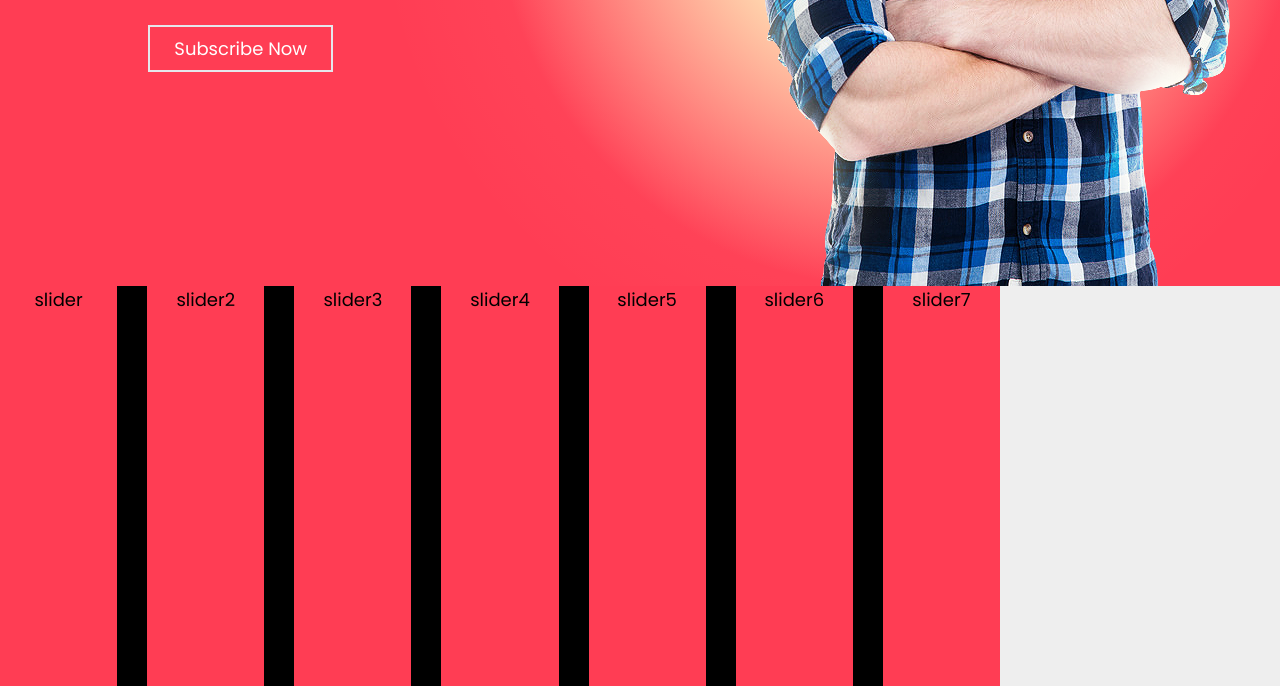
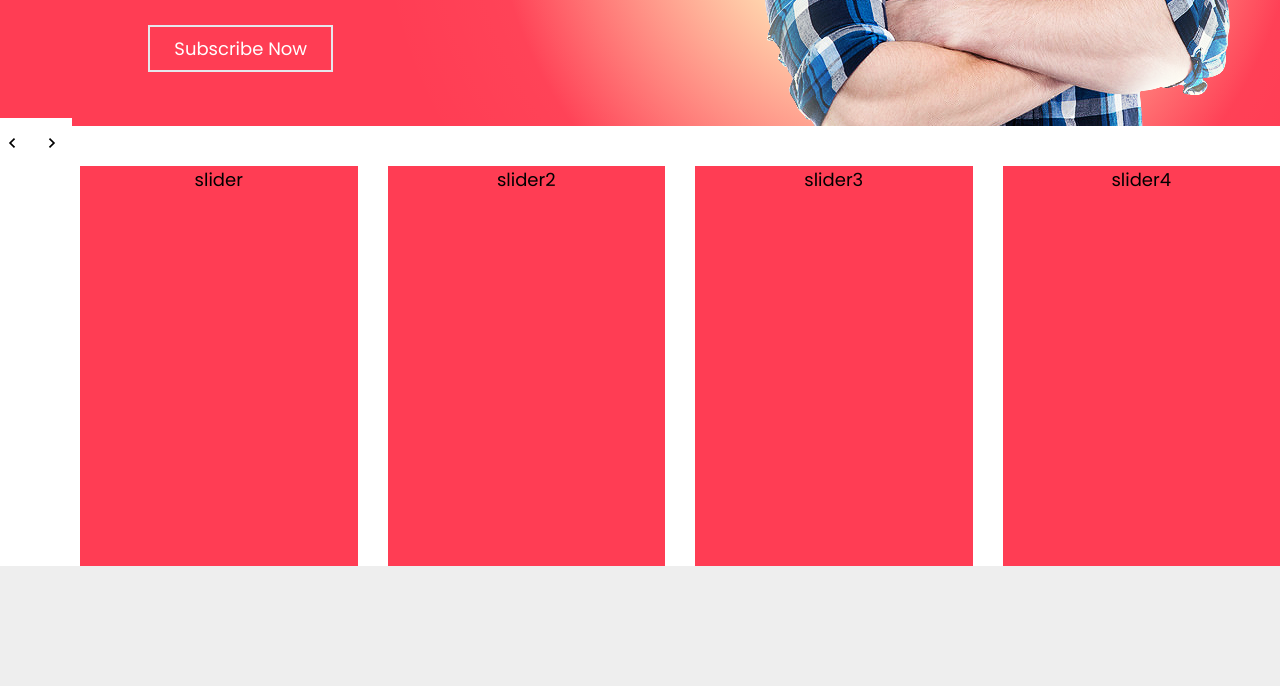
Before and after one commit to developershohan/bdshop-js, a website built with Vite: page index.html in a window 1280 px wide. Shown: the part 514-1200 px from the top of the page. After the commit the page ends 1080 px from the top, so only its background shows below. Built offline with nearby package versions, Linux system fonts and the light colour scheme.

Commit message:
info slider arrow added

```diff
--- a/index.html
+++ b/index.html
@@ -27,7 +27,7 @@
     <!-- Header Start -->
 
     <div
-      class="flex  header-wrapper justify-center lg:-mb-[100px] lg:h-[100px] h-[50px] -mb-[50px] bg-white z-100">
+      class="flex header-wrapper justify-center lg:-mb-[100px] lg:h-[100px] h-[50px] -mb-[50px] bg-white z-100">
       <div class="container flex justify-between items-center">
         <!-- logo Start-->
         <div class="logo z-20 w-[100px]">
@@ -224,72 +224,85 @@
 
     <!-- Hero Section End -->
     <!-- info Section Start-->
-    <div class="container">
-      <div class="info_section relative z-10 w-[1000px]">
-        <div class="swiper infoSwiper bg-black">
+    <div class="info_section  flex justify-end -mt-40">
+      <div class="container relative z-10 pt-10 pl-20 bg-white">
+
+        <div class="swiper infoSwiper">
           <div class="swiper-wrapper">
-            <div class="swiper-slide w-[350px] h-[400px] bg-slate-400 group ">
+            <div class="swiper-slide w-[350px] h-[400px] bg-slate-400 group">
               <div
                 class="bg-accent w-full h-full flex justify-center align-middle">
                 <h1>slider</h1>
               </div>
             </div>
-            <div class="swiper-slide w-[350px] h-[400px] group ">
+            <div class="swiper-slide w-[350px] h-[400px] group">
               <div
                 class="bg-accent w-full h-full flex justify-center align-middle">
                 <h1>slider2</h1>
               </div>
             </div>
-            <div class="swiper-slide w-[350px] h-[400px] group ">
+            <div class="swiper-slide w-[350px] h-[400px] group">
               <div
                 class="bg-accent w-full h-full flex justify-center align-middle">
                 <h1>slider3</h1>
               </div>
             </div>
-            <div class="swiper-slide w-[350px] h-[400px] group ">
+            <div class="swiper-slide w-[350px] h-[400px] group">
               <div
                 class="bg-accent w-full h-full flex justify-center align-middle">
                 <h1>slider4</h1>
               </div>
             </div>
-            <div class="swiper-slide w-[350px] h-[400px] group ">
+            <div class="swiper-slide w-[350px] h-[400px] group">
               <div
                 class="bg-accent w-full h-full flex justify-center align-middle">
                 <h1>slider5</h1>
               </div>
             </div>
-            <div class="swiper-slide w-[350px] h-[400px] group ">
+            <div class="swiper-slide w-[350px] h-[400px] group">
               <div
                 class="bg-accent w-full h-full flex justify-center align-middle">
                 <h1>slider6</h1>
               </div>
             </div>
-            <div class="swiper-slide w-[350px] h-[400px] group ">
+            <div class="swiper-slide w-[350px] h-[400px] group">
               <div
                 class="bg-accent w-full h-full flex justify-center align-middle">
                 <h1>slider7</h1>
               </div>
             </div>
-            <div class="swiper-slide w-[350px] h-[400px] group ">
+            <div class="swiper-slide w-[350px] h-[400px] group">
               <div
                 class="bg-accent w-full h-full flex justify-center align-middle">
                 <h1>slider8</h1>
               </div>
             </div>
-            <div class="swiper-slide w-[350px] h-[400px] group ">
+            <div class="swiper-slide w-[350px] h-[400px] group">
               <div
                 class="bg-accent w-full h-full flex justify-center align-middle">
                 <h1>slider9</h1>
               </div>
             </div>
-
           </div>
-          <div class="info-swiper-button-next"></div>
-          <div class="info-swiper-button-prev"></div>
+        </div>
+        <div class="absolute md:-top-2 md:-left-2 top-0 left-0">
+          <div class="flex flex-wrap items-center justify-between">
+            <div class="flex">
+              <div class="js-vv-videos-featured-swiper-btn-prev relative isolate flex h-[50px] w-[40px] items-center justify-center bg-white text-primary before:absolute before:inset-y-0 before:left-0 before:-z-10 before:block before:w-full before:origin-left before:scale-x-0 before:bg-gray-100 before:transition-transform before:duration-300 hover:cursor-pointer hover:text-accent hover:before:origin-right hover:before:scale-x-100 dark:bg-gray-800 dark:text-white dark:before:bg-gray-700 dark:hover:text-accent">
+                <svg class="h-[10px] w-[10px]" fill="currentColor">
+                  <use xlink:href="./public/img/sprite.svg#chevron-left"></use>
+                </svg>
+              </div>
+              <div class="js-vv-videos-featured-swiper-btn-next relative isolate flex h-[50px] w-[40px] items-center justify-center bg-white text-primary before:absolute before:inset-y-0 before:left-0 before:-z-10 before:block before:w-full before:origin-right before:scale-x-0 before:bg-gray-100 before:transition-transform before:duration-300 hover:cursor-pointer hover:text-accent hover:before:origin-left hover:before:scale-x-100 dark:bg-gray-800 dark:text-white dark:before:bg-gray-700 dark:hover:text-accent">
+                <svg class="h-[10px] w-[10px]" fill="currentColor">
+                  <use xlink:href="./public/img/sprite.svg#chevron-right"></use>
+                </svg>
+              </div>
+            </div>
+          </div>
         </div>
       </div>
     </div>
-
 
     <!-- info Section End -->
 
--- a/main.js
+++ b/main.js
@@ -31,10 +31,10 @@ var swiper = new Swiper(".mySwiper", {
   //   delay: 1000,
   //   disableOnInteraction: false,
   // },
-  navigation: {
-    nextEl: ".swiper-button-next",
-    prevEl: ".swiper-button-prev",
-  },
+  // navigation: {
+  //   nextEl: ".swiper-button-next",
+  //   prevEl: ".swiper-button-prev",
+  // },
   on: {
     slideChange: function () {
       const currentIndex = this.realIndex;
@@ -57,13 +57,13 @@ var infoswiper = new Swiper(".infoSwiper", {
       slidesPerView: 2,
     },
     768: {
-      slidesPerView: 5,
+      slidesPerView: 2,
     },
     992: {
-      slidesPerView: 4,
+      slidesPerView: 3,
     },
     1210: {
-      slidesPerView: 7,
+      slidesPerView: 4,
     },
   },
   // autoplay: {
@@ -71,8 +71,8 @@ var infoswiper = new Swiper(".infoSwiper", {
   //   disableOnInteraction: false,
   // },
   navigation: {
-    nextEl: ".info-swiper-button-next",
-    prevEl: ".info-swiper-button-prev",
+    nextEl: ".js-vv-videos-featured-swiper-btn-next",
+    prevEl: ".js-vv-videos-featured-swiper-btn-prev",
   }
 });
 
--- a/style.css
+++ b/style.css
@@ -131,7 +131,6 @@ body {
 /* mobile menu */
 
 .mobile_nav {
-
   transform: translateX(100%);
 }
 
@@ -140,6 +139,20 @@ body {
   font-size: 18px;
   color: #fff;
 }
-.dropdown__item:hover .dropdown_submenu{
-  display: block
+.dropdown__item:hover .dropdown_submenu {
+  display: block;
 }
+
+.info_section .swiper-button-next,
+.info_section .swiper-button-prev {
+  left: 0;
+  top: 20px;
+  background: #000;
+  z-index: 100000;
+  padding: 30px;
+  width: 10px;
+}
+.info_section .swiper-button-next {
+  content: 'next';
+  left: 60px;
+}
```
